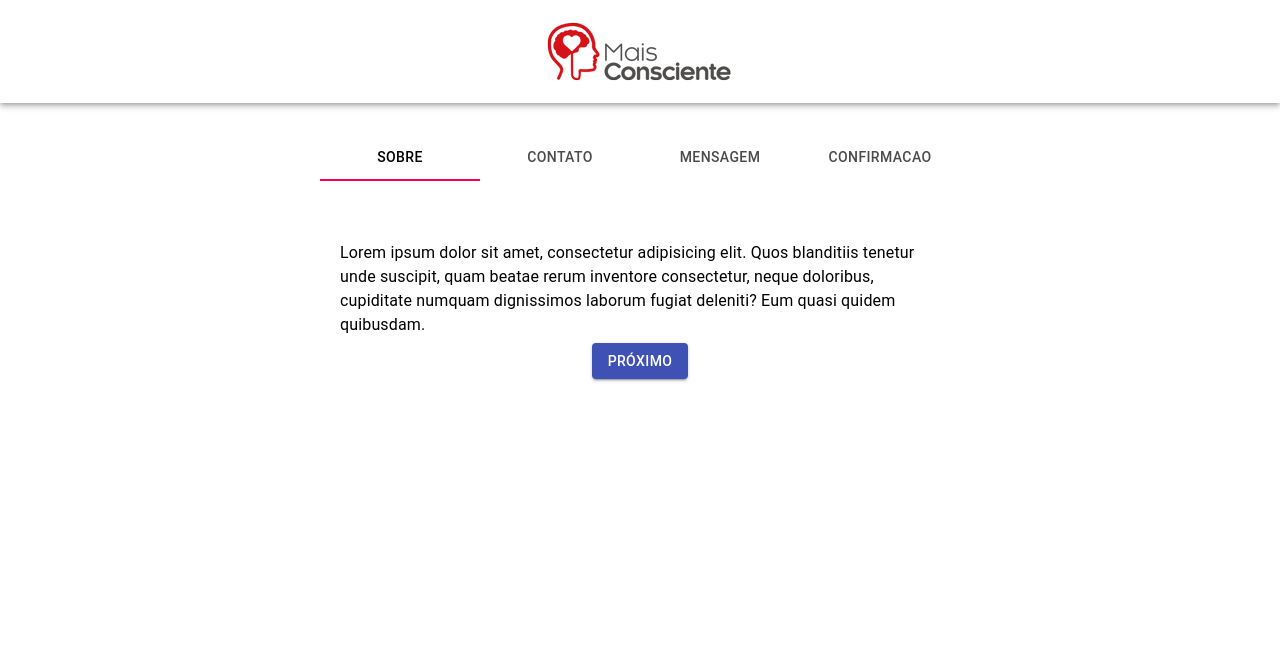
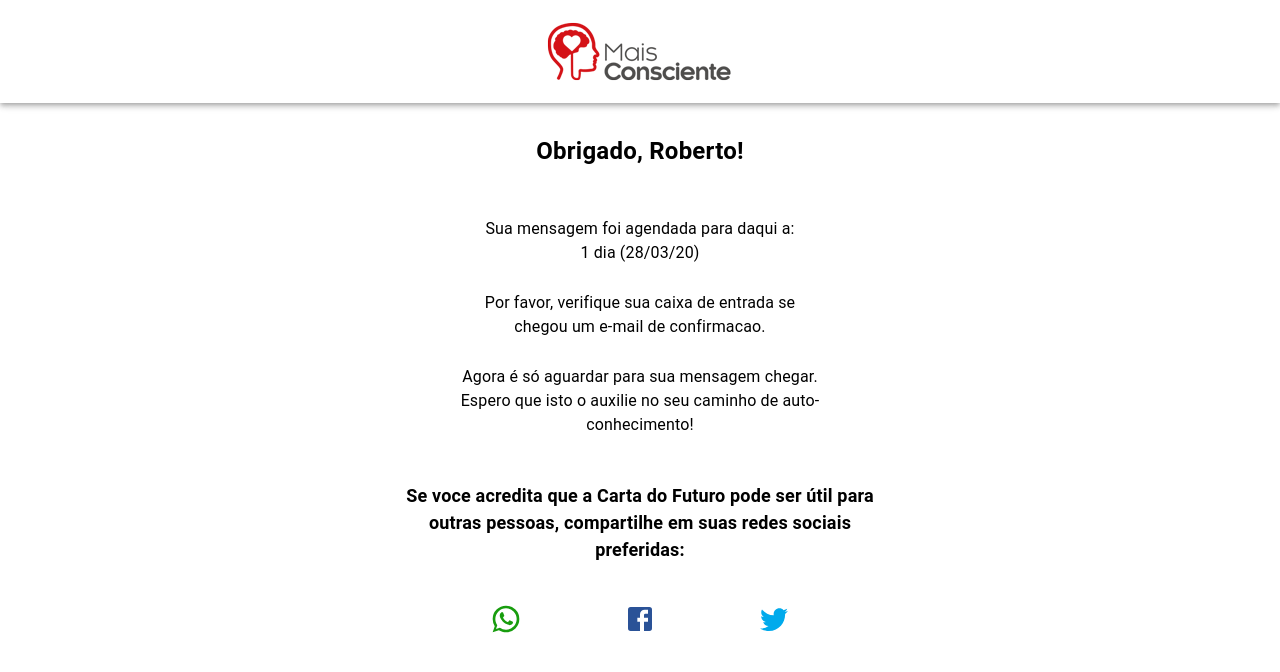
Before and after one commit to avpalmeira/futuro-consciente, a React (Create React App) app: page / in a window 1280 px wide. Shown: the top 672 px of the page. Built offline with nearby package versions, Linux system fonts and the light colour scheme; no server answers.

Commit message:
configure twitter and whatsapp link components

```diff
--- a/src/components/social/Facebook.js
+++ b/src/components/social/Facebook.js
@@ -52,7 +52,7 @@ export default class Facebook extends React.Component {
   render() {
     return (
       <div
-        style={{ cursor: "pointer", color: "purple" }}
+        style={{ cursor: "pointer", color: "#2A5297" }}
         onClick={this.handleShareToFacebook}
       >
         <FacebookIcon style={styles.socialIcon} />
--- a/src/components/social/Twitter.js
+++ b/src/components/social/Twitter.js
@@ -2,13 +2,42 @@ import React from "react";
 import TwitterIcon from "@material-ui/icons/Twitter";
 import styles from "../../styles";
 
-export default function Twitter() {
+export default class Twitter extends React.Component {
+  loadTwitterSdk() {
+    window.twttr = (function(d, s, id) {
+      const fjs = d.getElementsByTagName(s)[0];
+      const t = window.twttr || {};
+
+      if (d.getElementById(id)) return t;
+      const js = d.createElement(s);
+      js.id = id;
+      js.src = "https://platform.twitter.com/widgets.js";
+      fjs.parentNode.insertBefore(js, fjs);
+
+      t._e = [];
+      t.ready = function(f) {
+        t._e.push(f);
+      };
+
+      return t;
+    })(document, "script", "twitter-wjs");
+  }
+
+  componentDidMount() {
+    this.loadTwitterSdk();
+  }
+
+  render() {
     const linkToShare = "https://developers.facebook.com/docs/";
+    const message = "Hey you!";
+    const urlEncodedMessage = encodeURI(message);
+    const link = `https://twitter.com/intent/tweet?text=${urlEncodedMessage}&url=${linkToShare}`;
     return (
       <div>
-      <a href={linkToShare} style={{ color: "purple" }}>
+        <a href={link} style={{ color: "#00AAEC" }}>
           <TwitterIcon style={styles.socialIcon} />
         </a>
       </div>
     );
   }
+}
--- a/src/components/social/WhatsApp.js
+++ b/src/components/social/WhatsApp.js
@@ -4,10 +4,20 @@ import styles from "../../styles";
 
 export default class WhatsApp extends React.Component {
   render() {
+    const linkToShare = "https://google.com";
+    const message = `Olá, espero que voce goste desse link: ${linkToShare}`;
+    const urlencodedtext = encodeURIComponent(message);
+    const link = `https://wa.me/?text=${urlencodedtext}`;
+
     return (
-      <div style={{ color: "purple" }}>
+      <a
+        target="_blank"
+        rel="noopener noreferrer"
+        href={link}
+        style={{ color: "#189D0E", cursor: "pointer" }}
+      >
         <WhatsAppIcon style={styles.socialIcon} />
-      </div>
+      </a>
     );
   }
 }
--- a/src/pages/FutureForm.js
+++ b/src/pages/FutureForm.js
@@ -19,11 +19,11 @@ export class FutureForm extends Component {
 
     this.state = {
       step: 1,
-      wasFormSent: false,
+      wasFormSent: true,
       validation: new FormValidator([]).valid(),
 
       // form fields
-      _name: "",
+      _name: "Roberto",
       _email: "",
       _telephone: "",
       _message: "",
--- a/src/pages/ThankYou.js
+++ b/src/pages/ThankYou.js
@@ -17,7 +17,7 @@ const ThankYou = props => {
 
       <Box style={styles.thankYouInfo}>
         <Typography variant="body1" gutterBottom>
-          Sua mensagem foi agendada para o dia:
+          Sua mensagem foi agendada para daqui a:
           <br />
           {deliveryDate}
         </Typography>
```
Lines whose indentation alone changed are shown as unchanged.
